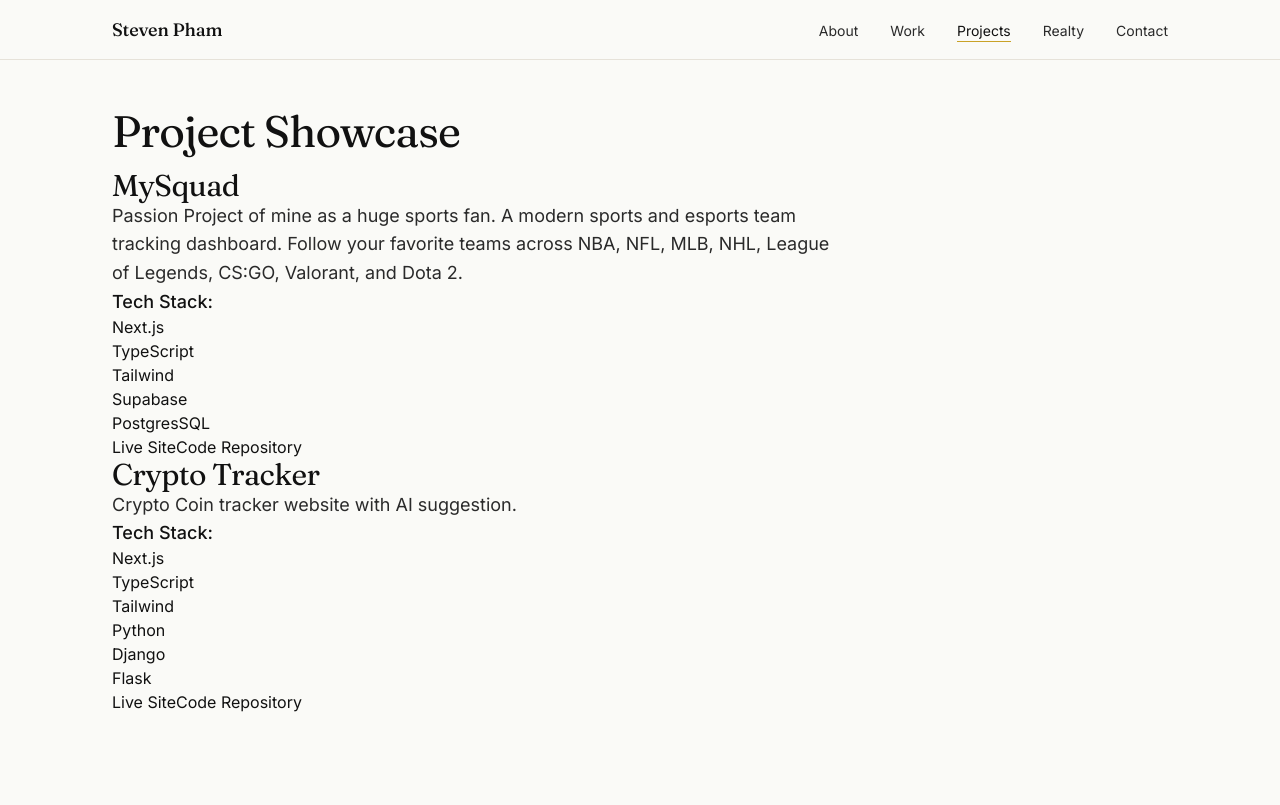
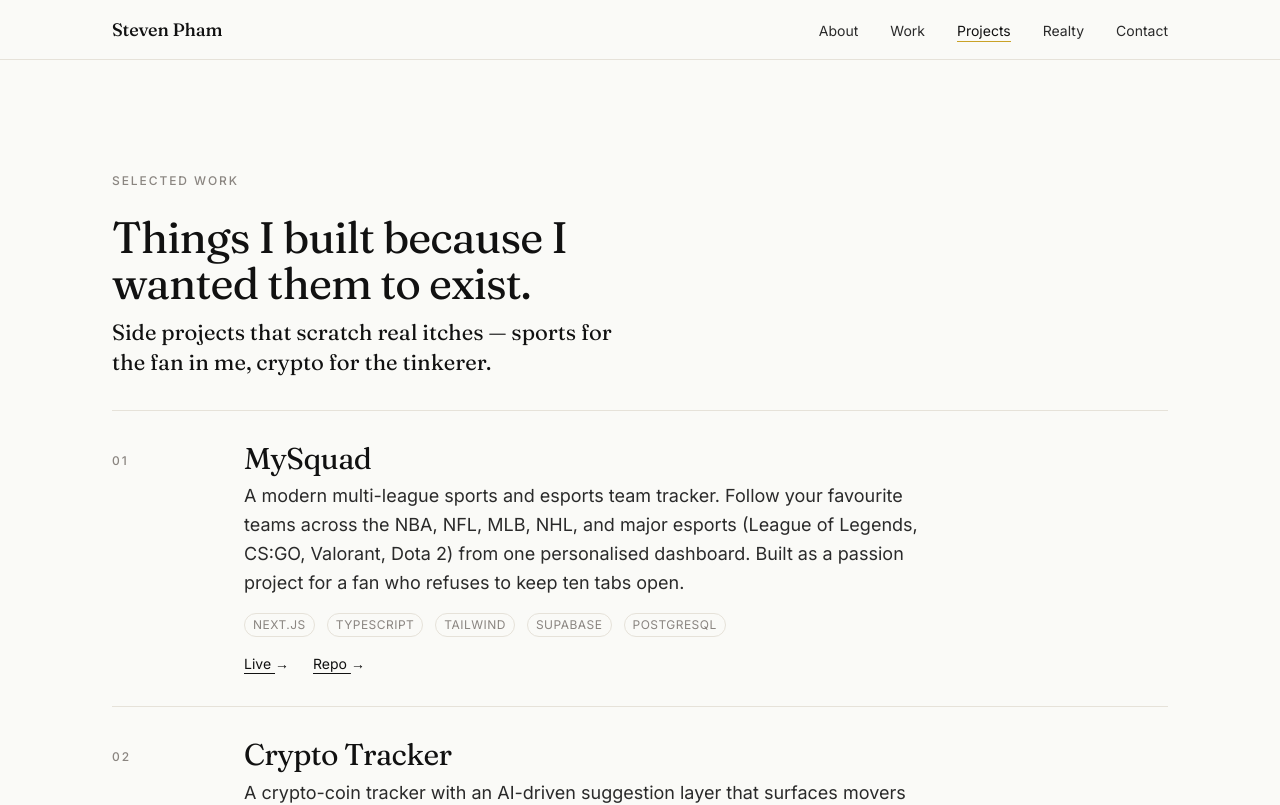
Before and after one commit to xStevenTP/personal-website, a Next.js app in the folder src/frontend/: page /projects in a window 1280 px wide. Shown: the top 805 px of the page. Built offline with nearby package versions, Linux system fonts and the light colour scheme.

Commit message:
feat(projects): editorial numbered list layout and refreshed copy

```diff
--- a/src/frontend/app/projects/page.tsx
+++ b/src/frontend/app/projects/page.tsx
@@ -1,34 +1,36 @@
 import ProjectCard, { Project } from '../../components/ProjectCard';
+import Section from '../../components/Section';
 
 export const revalidate = 0;
 export const metadata = { title: 'Projects — Steven Pham' };
 
-const projects : Project[] = [
+const projects: Project[] = [
   {
-    id: "my-squad",
-    name: "MySquad",
-    description: "Passion Project of mine as a huge sports fan. A modern sports and esports team tracking dashboard. Follow your favorite teams across NBA, NFL, MLB, NHL, League of Legends, CS:GO, Valorant, and Dota 2.",
-    tags: ["Next.js", "TypeScript", "Tailwind", "Supabase", "PostgresSQL"],
-    liveUrl: "https://my-squads.vercel.app",
-    repoUrl: "https://github.com/xStevenTP/MySquad",
+    id: 'my-squad',
+    index: '01',
+    name: 'MySquad',
+    description: 'A modern multi-league sports and esports team tracker. Follow your favourite teams across the NBA, NFL, MLB, NHL, and major esports (League of Legends, CS:GO, Valorant, Dota 2) from one personalised dashboard. Built as a passion project for a fan who refuses to keep ten tabs open.',
+    tags: ['Next.js', 'TypeScript', 'Tailwind', 'Supabase', 'PostgreSQL'],
+    liveUrl: 'https://my-squads.vercel.app',
+    repoUrl: 'https://github.com/xStevenTP/MySquad',
   },
   {
-    id: "crypto-tracker",
-    name: "Crypto Tracker",
-    description: "Crypto Coin tracker website with AI suggestion.",
-    tags: ["Next.js", "TypeScript", "Tailwind", "Python", "Django", "Flask"],
-    liveUrl: "https://crypto-tracker.vercel.app",
-    repoUrl: "https://github.com/xStevenTP/CryptoTracker",
+    id: 'crypto-tracker',
+    index: '02',
+    name: 'Crypto Tracker',
+    description: 'A crypto-coin tracker with an AI-driven suggestion layer that surfaces movers worth a closer look. Combines a Next.js frontend with Python services for data and lightweight model inference.',
+    tags: ['Next.js', 'TypeScript', 'Tailwind', 'Python', 'Django', 'Flask'],
+    liveUrl: 'https://crypto-tracker.vercel.app',
+    repoUrl: 'https://github.com/xStevenTP/CryptoTracker',
   },
 ];
 
 export default async function ProjectsPage() {
   return (
-    <section className="section">
-      <h2>Project Showcase</h2>
-      <div className="grid" style={{ marginTop: '1rem' }}>
+    <Section eyebrow="Selected work" title="Things I built because I wanted them to exist." lede="Side projects that scratch real itches — sports for the fan in me, crypto for the tinkerer.">
+      <div>
         {projects.map(p => <ProjectCard key={p.id} project={p} />)}
       </div>
-    </section>
+    </Section>
   );
 }
--- /dev/null
+++ b/src/frontend/components/ProjectCard.module.scss
@@ -0,0 +1,15 @@
+.row {
+  display: grid;
+  grid-template-columns: 100px 1fr;
+  gap: var(--space-8);
+  padding-block: var(--space-8);
+  border-bottom: 1px solid var(--rule);
+  &:first-of-type { border-top: 1px solid var(--rule); }
+  @media (max-width: 720px) { grid-template-columns: 1fr; gap: var(--space-3); }
+}
+.meta { padding-top: var(--space-1); }
+.title { font-size: var(--fs-xl); margin-bottom: var(--space-2); }
+.desc { font-size: var(--fs-md); color: var(--ink-soft); max-width: 60ch; margin-bottom: var(--space-4); }
+.tags { display: flex; flex-wrap: wrap; gap: var(--space-2) var(--space-3); margin-bottom: var(--space-4); list-style: none; padding: 0; }
+.tags li { font-size: var(--fs-xs); letter-spacing: 0.04em; text-transform: uppercase; color: var(--mute); border: 1px solid var(--rule); padding: 2px 8px; border-radius: 999px; }
+.links { display: flex; gap: var(--space-6); a { font-size: var(--fs-sm); color: var(--ink); text-decoration: underline; text-underline-offset: 4px; } }
--- a/src/frontend/components/ProjectCard.tsx
+++ b/src/frontend/components/ProjectCard.tsx
@@ -1,5 +1,8 @@
+import styles from './ProjectCard.module.scss';
+
 export interface Project {
   id: string;
+  index: string;
   name: string;
   description: string;
   tags: string[];
@@ -9,16 +12,20 @@ export interface Project {
 
 export default function ProjectCard({ project }: { project: Project }) {
   return (
-    <article className="card">
-      <h3>{project.name}</h3>
-      <p>{project.description}</p>
-      <h4>Tech Stack:</h4>
-      <ul>
-        {project.tags.map(t => <li key={t}>{t}</li>)}
-      </ul>
-      <div className="projectUrls">
-        {project.liveUrl && <a href={project.liveUrl} target="_blank">Live Site</a>}
-        {project.repoUrl && <a href={project.repoUrl} target="_blank">Code Repository</a>}
+    <article className={styles.row}>
+      <div className={styles.meta}>
+        <span className="eyebrow">{project.index}</span>
+      </div>
+      <div className={styles.body}>
+        <h3 className={styles.title}>{project.name}</h3>
+        <p className={styles.desc}>{project.description}</p>
+        <ul className={styles.tags}>
+          {project.tags.map(t => <li key={t}>{t}</li>)}
+        </ul>
+        <div className={styles.links}>
+          {project.liveUrl && <a href={project.liveUrl} target="_blank" rel="noopener">Live <span data-arrow /></a>}
+          {project.repoUrl && <a href={project.repoUrl} target="_blank" rel="noopener">Repo <span data-arrow /></a>}
+        </div>
       </div>
     </article>
   );
```
